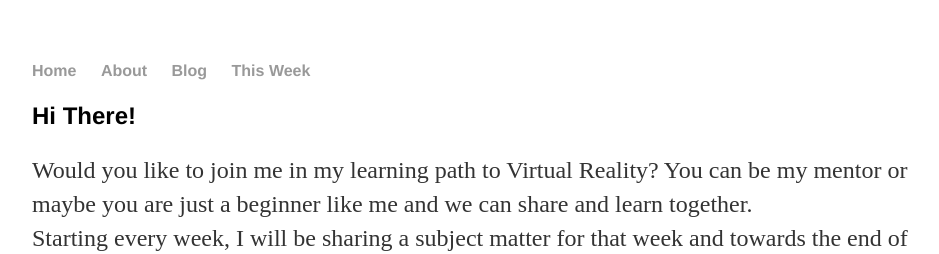
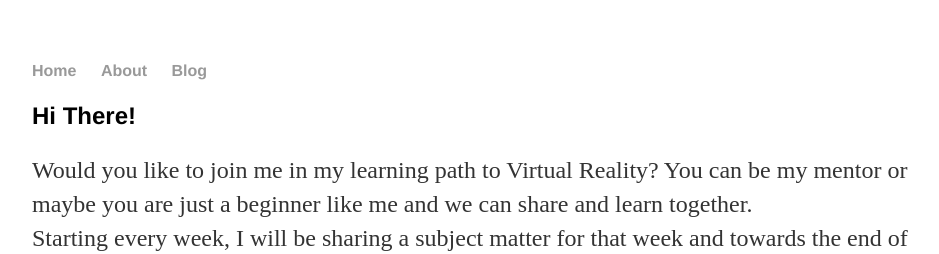
Before and after one commit to jagorisamajdar/jagorisamajdar.github.io, a Jekyll site: the page built from index.html, in a window 1280 px wide. Shown: the top 254 px of the page, without its empty margins (160-1099 px from the left). Built offline with Jekyll 4.4.1, drawn with Linux system fonts in a browser that asks for light colours.

Commit message:
Change to remove thisweek feature

```diff
--- a/_layouts/default.html
+++ b/_layouts/default.html
@@ -11,8 +11,7 @@
 	        	<li><a href="/about">About</a></li>
         		<!--<li><a href="/cv">CV</a></li>-->
         		<li><a href="/blog">Blog</a></li>
-			<li><a href="/thisweek">This Week</a></li>
-    		</ul>
+		</ul>
 		</nav>
 		<div class="container">
     		{{content}}
```
